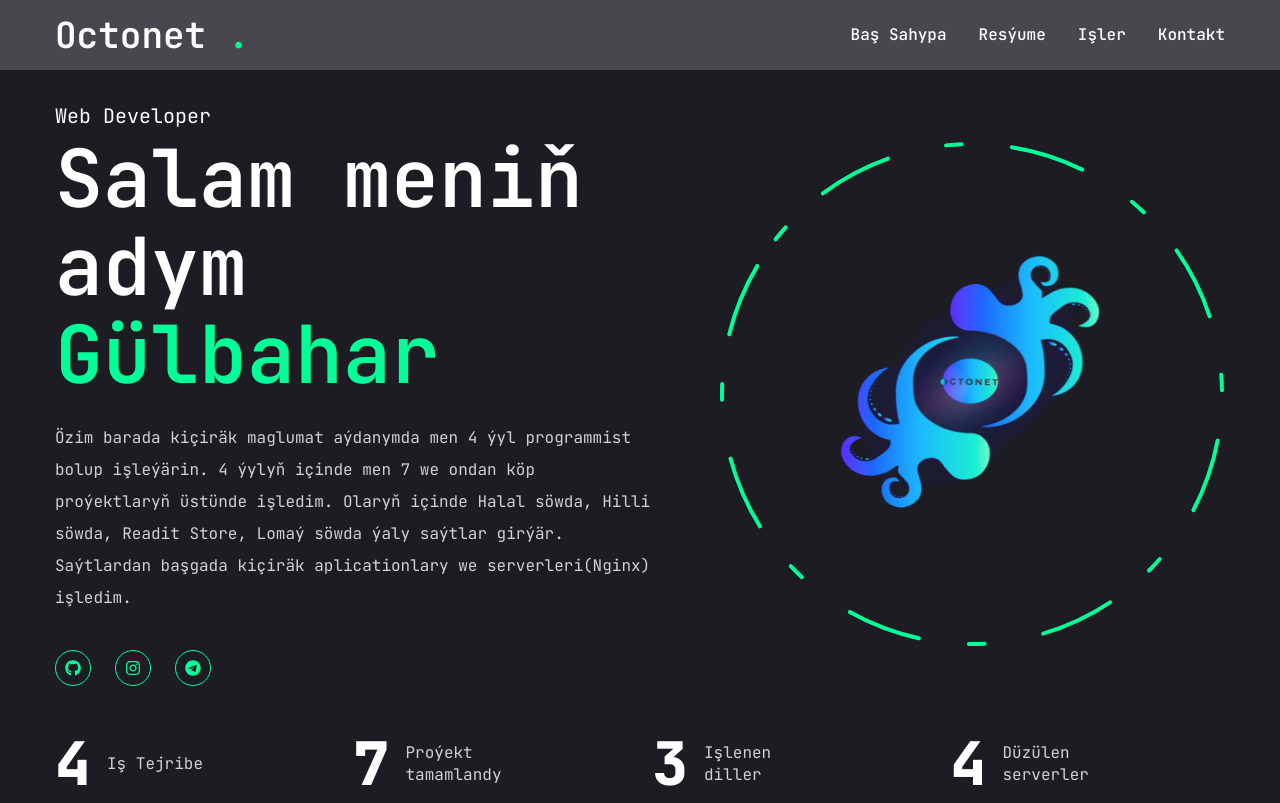
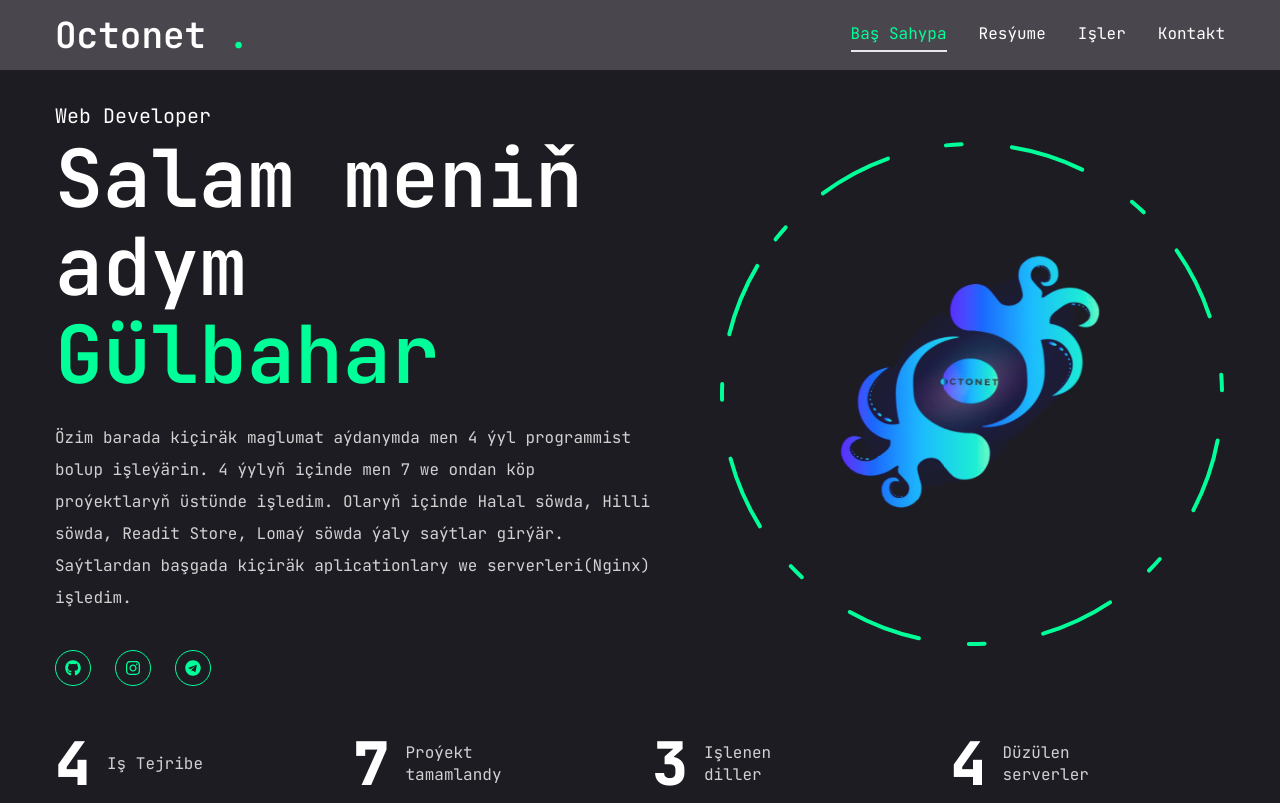
Before and after one commit to octonet29/Profile_Octonet, a Next.js app: page / in a window 1280 px wide. Built offline with nearby package versions, Linux system fonts and the light colour scheme.

Commit message:
'third_commit'

```diff
--- a/src/app/layout.tsx
+++ b/src/app/layout.tsx
@@ -23,7 +23,7 @@ export default function RootLayout({
 }>) {
 	return (
 		<html lang="en">
-			<body className={"jetbrainsMono"}>
+			<body>
 				<Header />
 				<StairTransition />
 				<PageTransition>{children}</PageTransition>
--- a/src/components/Nav.tsx
+++ b/src/components/Nav.tsx
@@ -27,7 +27,7 @@ const links = [
 ]
 
 const Nav = () => {
-	const pathname = usePathname
+	const pathname = usePathname()
 	return (
 		<nav className="flex gap-8">
 			{links.map((link, index) => {
@@ -36,8 +36,8 @@ const Nav = () => {
 						href={link.path}
 						key={index}
 						className={`${
-							link.path === pathname && "text-accent border-b-2 border-accent"
-						} capitalize font-medium hover:text-accent transition-all`}
+							link.path == pathname && "text-accent border-b-2 border-accent"
+						}text-xl capitalize hover:text-accent transition-all`}
 					>
 						{link.name}
 					</Link>
```
